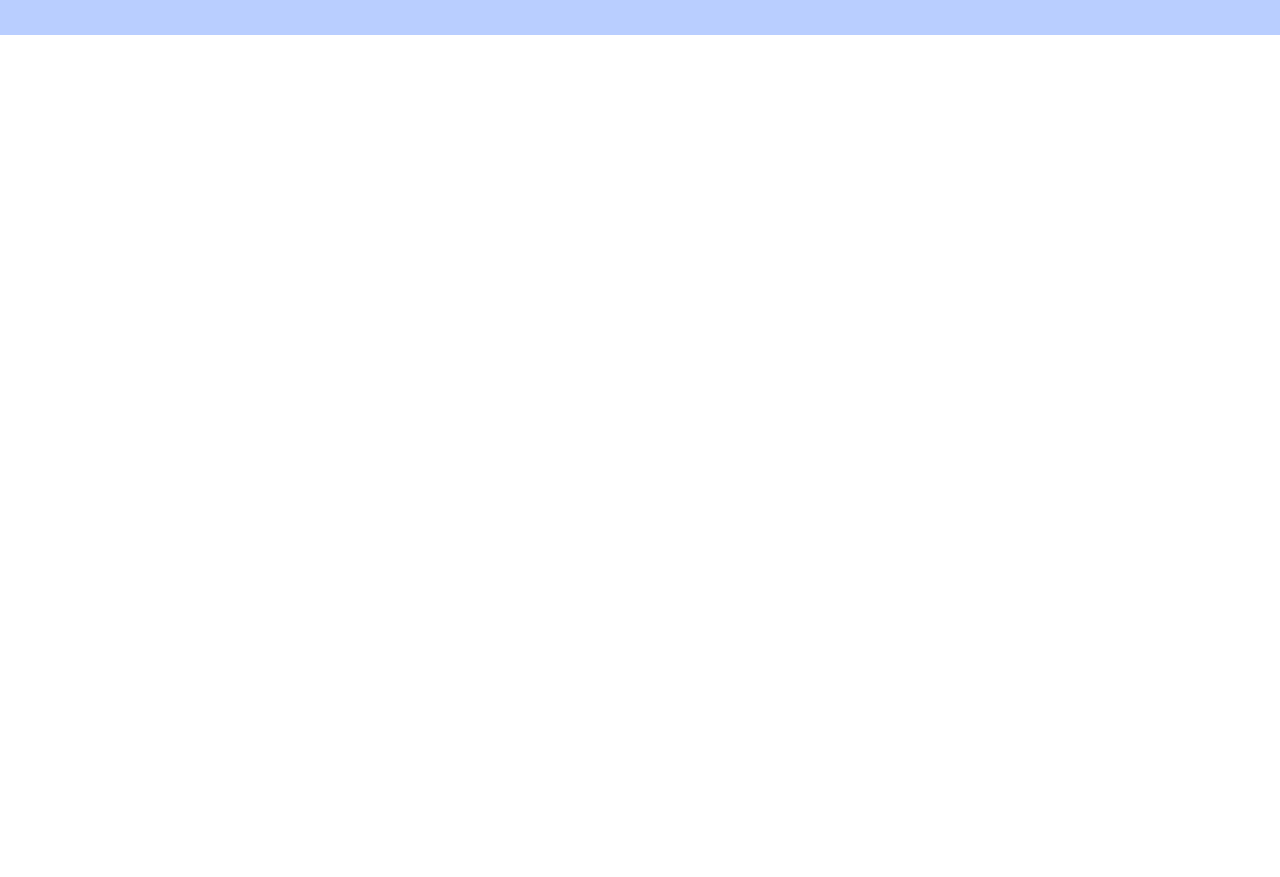
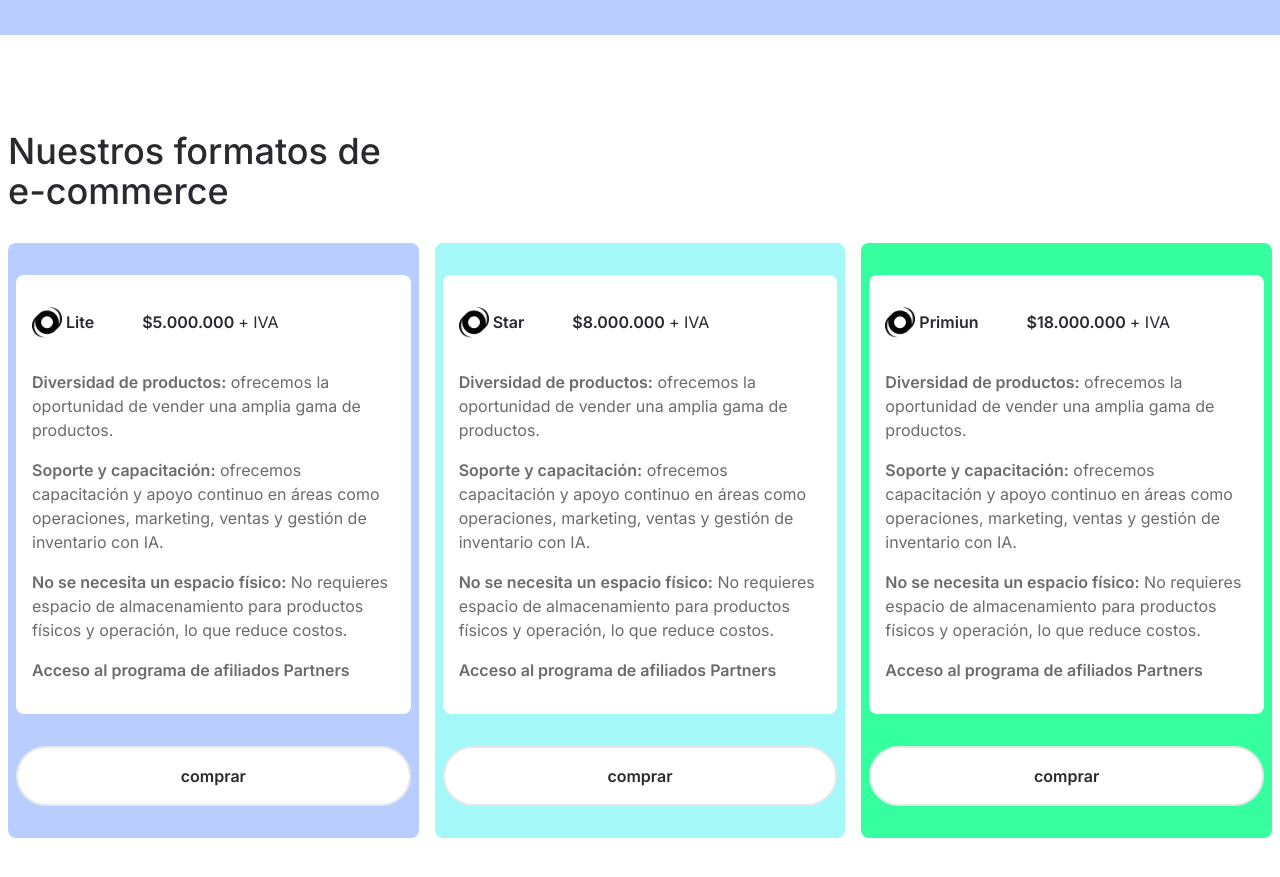
Before and after one commit to sebasmayor06/pulso_dex_2.0, a Next.js app: page /Franquicia in a window 1280 px wide. Shown: the part 2100-2977 px from the top of the page. Before the commit the page ends 2135 px from the top, so only its background shows below. Built offline with nearby package versions, Linux system fonts and the light colour scheme; what tailwindcss-animated would draw is missing.

Commit message:
casi terminado

```diff
--- a/src/app/Franquicia/components/CardsFromatos.jsx
+++ b/src/app/Franquicia/components/CardsFromatos.jsx
@@ -3,37 +3,62 @@ import Formatos from "./Formatos"
 const CardsFromatos = () => {
     const datos = [
         {
-            image: "/fanquicia/formato/logo.png",
+            image: "/franquicia/formatos/logo.png",
             price: "$5.000.000",
+            modo: "Lite",
+            vulemen: "125.000 cm3",
+            peso: "5 - 10 KG",
             p1: "Diversidad de productos: ofrecemos la oportunidad de vender una amplia gama de productos.",
             p2: "Soporte y capacitación: ofrecemos capacitación y apoyo continuo en áreas como operaciones, marketing, ventas y gestión de inventario con IA.",
             p3: "No se necesita un espacio físico: No requieres espacio de almacenamiento para productos físicos y operación, lo que reduce costos.",
             p4: "Acceso al programa de afiliados Partners",
-            button: "comprar"
+            button: "comprar",
+            id: 1
         },
         {
-            image: "/fanquicia/formato/logo.png",
+            image: "/franquicia/formatos/logo.png",
             price: "$8.000.000",
+            modo: "Star",
+            vulemen: "512.000 cm3",
+            peso: "8 - 12 KG",
             p1: "Diversidad de productos: ofrecemos la oportunidad de vender una amplia gama de productos.",
             p2: "Soporte y capacitación: ofrecemos capacitación y apoyo continuo en áreas como operaciones, marketing, ventas y gestión de inventario con IA.",
             p3: "No se necesita un espacio físico: No requieres espacio de almacenamiento para productos físicos y operación, lo que reduce costos.",
             p4: "Acceso al programa de afiliados Partners",
-            button: "comprar"
+            button: "comprar",
+            id: 2
         },
         {
-            image: "/fanquicia/formato/logo.png",
+            image: "/franquicia/formatos/logo.png",
             price: "$18.000.000",
+            modo:"Primiun",
+            vulemen: "4,096 m3",
+            peso: "12 - 30 KG",
             p1: "Diversidad de productos: ofrecemos la oportunidad de vender una amplia gama de productos.",
             p2: "Soporte y capacitación: ofrecemos capacitación y apoyo continuo en áreas como operaciones, marketing, ventas y gestión de inventario con IA.",
             p3: "No se necesita un espacio físico: No requieres espacio de almacenamiento para productos físicos y operación, lo que reduce costos.",
             p4: "Acceso al programa de afiliados Partners",
-            button: "comprar"
+            button: "comprar",
+            id: 3
         }
     ]
+
+
     return (
-        <div>
+        <div className="my-24 flex flex-col items-center justify-center">
+            <div className="flex justify-start w-full md:max-w-[100rem]">
+
+            <h2 className="text-4xl font-medium text-[#292930] mb-8 mx-2 ">
+                Nuestros formatos de
+                <p>e-commerce</p>
+            </h2>
+            </div>
+            <div className="flex justify-center items-center w-full">
+                <div className="grid grid-cols-1 md:grid-cols-3 gap-4 mx-2 md:max-w-[100rem]">
                     {
                         datos.map((dato, index) => (
+                            <div className=" ">
+
                                 <Formatos
                                     image={dato.image}
                                     price={dato.price}
@@ -41,13 +66,18 @@ const CardsFromatos = () => {
                                     p2={dato.p2}
                                     p3={dato.p3}
                                     p4={dato.p4}
+                                    modo={dato.modo}
                                     key={index}
+                                    id={dato.id}
                                 />
+                            </div>
                         )
 
                         )
                     }
                 </div>
+            </div>
+        </div>
     )
 }
 
--- a/src/app/Franquicia/components/Formatos.jsx
+++ b/src/app/Franquicia/components/Formatos.jsx
@@ -1,35 +1,44 @@
 import Image from "next/image";
 
-const Formatos = ({image,price,p1,p2,p3,p4}) => {
+const Formatos = ({ image, price, p1, p2, p3, p4, id, modo }) => {
     return (
-        <div>
-            <h1>Nuestros formatos de e-commerce</h1>
-            <div>
-                <div>
-                    <div>
-                        <div>
+        <div className={`${id === 1 ? "bg-[#B9CEFF] rounded-lg" : "" || id === 2 ? "bg-[#A4F8F8] rounded-lg" : "" || id === 3 ? "bg-[#35FF9E] rounded-lg" : ""} `}>
+            <div className="py-8 ">
+                <div className=" mx-2  px-4 p-8 bg-white rounded-lg">
+
+                    <div className="flex items-center pb-8">
                         <Image
-                                src="/fanquicia/formato/logo.png"
+                            src={image}
                             alt="Imagen de desarrollo"
-                                width={600}
-                                height={600}
-                                className=" rounded-[12%] w-[120rem]"
+                            width={30}
+                            height={30}
+                            className=" "
                         />
-                            <span>$5.000.000</span>
+                        <h2 className="text-[#292930] md:text-md pl-1  font-semibold">{modo}</h2>
+                        <span className="text-[#292930] md:text-md pl-12 font-semibold">{price} <span className="text-[#292930] md:text-md font-normal"> + IVA</span></span>
                     </div>
                     <div>
-                            <p>Diversidad de productos: ofrecemos la oportunidad de vender una amplia gama de productos.</p>
-                            <p>
+                        <p className="text-[#02030996] mb-4 ">
+                            <span className="font-semibold md:text-md">{p1.split(":")[0]}:</span>
+                            {p1.split(":")[1]}
                         </p>
-                            <p></p>
-                            <p></p>
+                        <p className="text-[#02030996] mb-4 ">
+                            <span className="font-semibold md:text-md">{p2.split(":")[0]}:</span>
+                            {p2.split(":")[1]}
+                        </p>
+                        <p className="text-[#02030996] mb-4 ">
+                            <span className="font-semibold md:text-md">{p3.split(":")[0]}:</span>
+                            {p3.split(":")[1]}
+                        </p>
+                        <p className="text-[#02030996]   font-semibold ">
+                            {p4}
+                        </p>
+                    </div>
                 </div>
 
             </div>
-                    <button>comprar</button>
-                </div>
-                <div></div>
-                <div></div>
+            <div className="px-2 pb-8">
+                <button className="w-full py-4 md:text-md text-[#292930] font-semibold  rounded-[50px]  border-2  bg-white">comprar</button>
             </div>
         </div>
     )
--- a/src/app/Franquicia/page.jsx
+++ b/src/app/Franquicia/page.jsx
@@ -1,3 +1,4 @@
+import CardsFromatos from "./components/CardsFromatos";
 import RedAside from "./components/RedAside";
 import RedFranquicia from "./components/RedFranquicia";
 
@@ -7,7 +8,7 @@ export default function page() {
         <div>
             <RedFranquicia/>
             <RedAside/>
-
+            <CardsFromatos/>
         </div>
     )
 }
--- a/src/app/Nosotros/components/Vision.jsx
+++ b/src/app/Nosotros/components/Vision.jsx
@@ -23,7 +23,7 @@ const Vision = ({ description, title, image }) => {
     return (
         <div
         ref={visionCartRef}
-             className={`flex flex-col justify-between items-center border-2 bg-[#424245] rounded-[50px]  p-8 hover:animate-pulse transition-opacity duration-500 ${isVisible ? 'opacity-100 translate-y-0' : 'opacity-0 translate-y-20'
+             className={`flex flex-col justify-between items-center  bg-[#424245] rounded-[50px]  p-8 hover:animate-pulse transition-opacity duration-1000 ${isVisible ? 'opacity-100 translate-y-0' : 'opacity-0 translate-y-20'
             }`}>
 
             <div className="mb-4 bg-[#292930] rounded-[100%] w-20 h-20 flex items-center justify-center">
--- a/src/app/Nosotros/components/VisionCart.jsx
+++ b/src/app/Nosotros/components/VisionCart.jsx
@@ -14,7 +14,7 @@ const VisionCart = () => {
     return (
         <div
 
-            className={`flex flex-col justify-center gap-20 items-center bg-[#B9CEFF] w-full h-full md:px-2 md:py-16  `}
+            className="flex flex-col justify-center gap-20 items-center bg-[#B9CEFF] w-full h-full md:px-2 md:py-16"
         >
             <h1 className="text-3xl text-center px-52 md:text-6xl md:font-medium text-[#292930]">
                 Los ejes fundamentales de nuestra visión.
```
Also changed, not shown: public/franquicia/formatos/company.png (added), public/franquicia/vector.png (added). Lines whose indentation alone changed are shown as unchanged.
